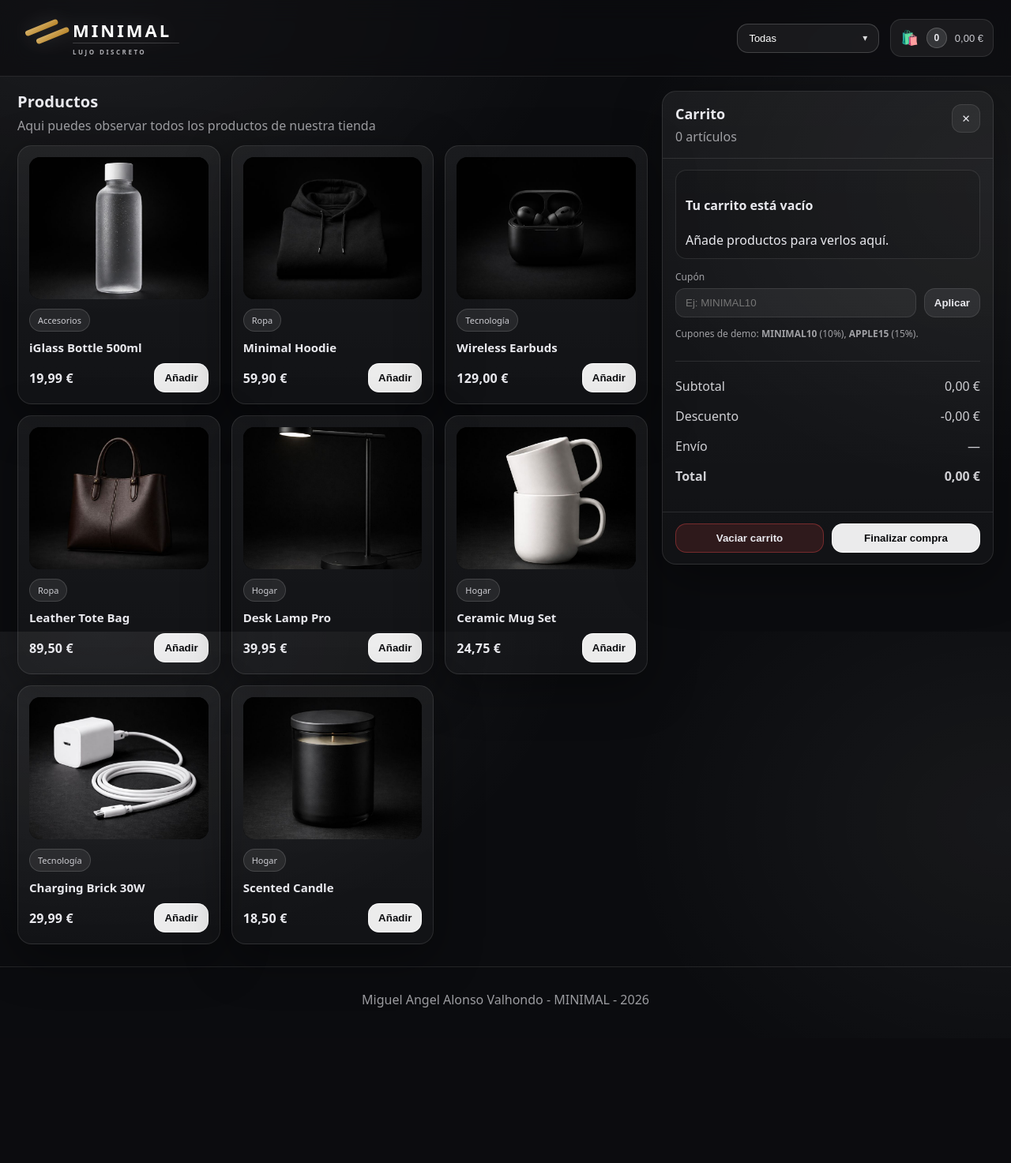
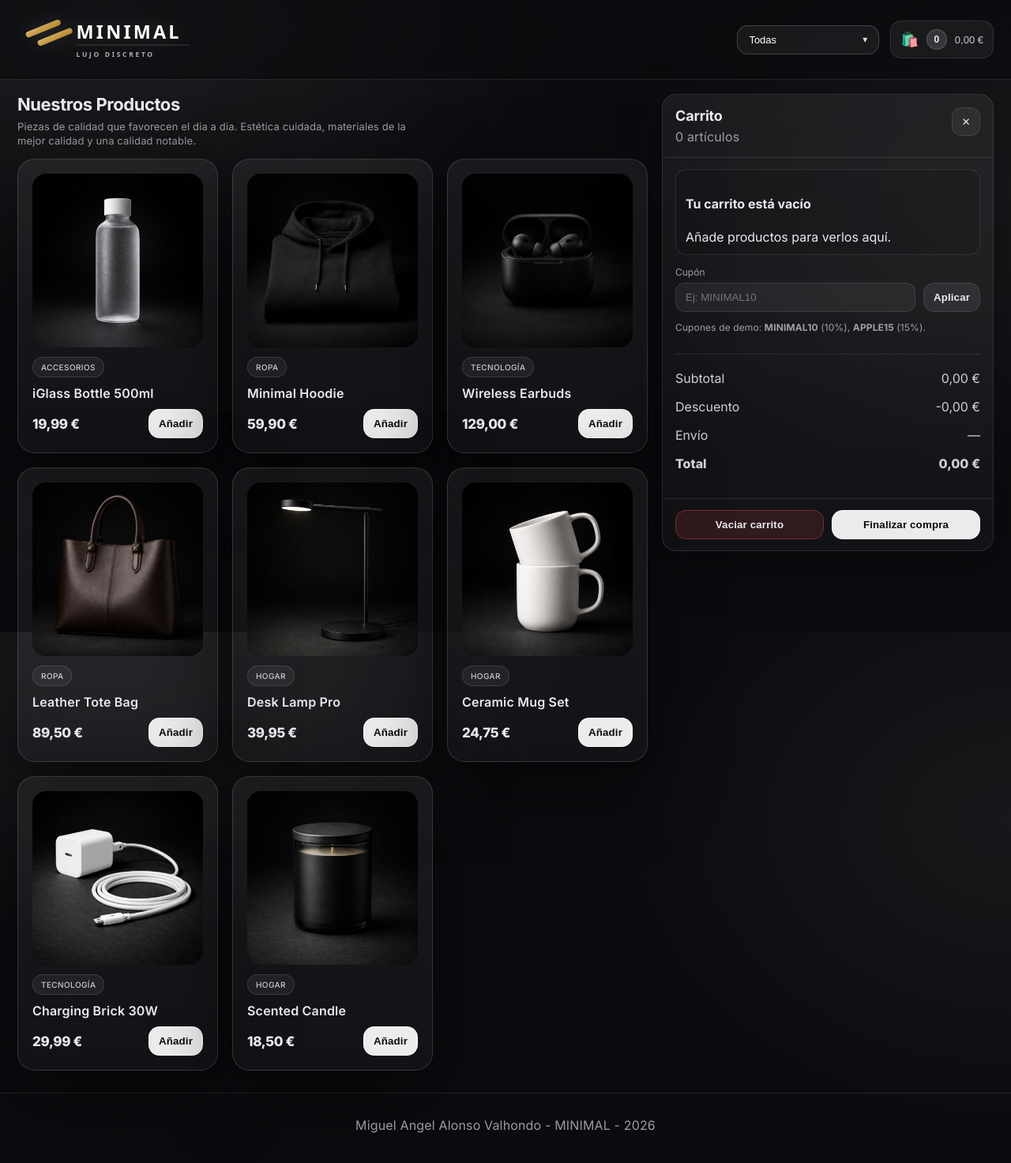
Before and after one commit to miguelAV33/ejercicios, a PHP site: page / in a window 1280 px wide. Shown: the whole page at 79% size. Before the commit the page ends 1276 px from the top, so only its background shows below. Run offline with PHP 8.4, Linux system fonts and the light colour scheme; some libraries are stand-ins or nearby versions.

Commit message:
Update Responsive

```diff
--- a/ejercicioCompras/app.js
+++ b/ejercicioCompras/app.js
@@ -1,6 +1,3 @@
-// ==============================
-// Productos (tus PNG locales)
-// ==============================
 const productos = [
   {
     id: 1,
@@ -60,7 +57,6 @@ const productos = [
   },
 ];
 
-// Imagen fallback (por si alguna falla)
 const FALLBACK_IMG = "assets/products/botellaAgua.png";
 
 // ==============================
@@ -69,10 +65,7 @@ const FALLBACK_IMG = "assets/products/botellaAgua.png";
 let carrito = [];
 let cupon = { codigo: "", porcentaje: 0 };
 
-const CUPONES = {
-  MINIMAL10: 0.1,
-  APPLE15: 0.15,
-};
+const CUPONES = { MINIMAL10: 0.1, APPLE15: 0.15 };
 const ENVIO_GRATIS_DESDE = 150;
 
 // ==============================
@@ -91,14 +84,12 @@ const envioEl = document.getElementById("envio");
 const totalCarritoEl = document.getElementById("totalCarrito");
 const mensajeEnvio = document.getElementById("mensajeEnvio");
 
-// Dropdown
 const dropdownToggle = document.getElementById("dropdownToggle");
 const dropdownMenu = document.getElementById("dropdownMenu");
 const dropdownOverlay = document.getElementById("dropdownOverlay");
 const dropdown = document.querySelector(".dropdown");
-const dropdownLabel = document.querySelector(".dropdown-label");
+const dropdownLabel = document.querySelector("#dropdownToggle .dropdown-label");
 
-// Botones / inputs
 const btnVaciar = document.getElementById("btnVaciar");
 const btnCheckout = document.getElementById("btnCheckout");
 const btnAplicarCupon = document.getElementById("btnAplicarCupon");
@@ -107,6 +98,7 @@ const inputCupon = document.getElementById("inputCupon");
 const btnAbrirCarrito = document.getElementById("btnAbrirCarrito");
 const btnCerrarCarrito = document.getElementById("btnCerrarCarrito");
 const panelCarrito = document.getElementById("panelCarrito");
+const cartOverlay = document.getElementById("cartOverlay");
 
 // Quick View
 const qvOverlay = document.getElementById("qvOverlay");
@@ -211,14 +203,10 @@ function renderProductos(lista) {
       </div>
     `;
 
-    // ✅ Debug + fallback si falla la imagen
     const img = card.querySelector("img");
-    img.addEventListener("error", () => {
-      console.error("❌ No se pudo cargar:", p.imagen);
-      img.src = FALLBACK_IMG;
-    });
+    img.addEventListener("error", () => (img.src = FALLBACK_IMG));
 
-    // ✅ Click en tarjeta => Quick View (excepto botón)
+    // Click en card => Quick View (excepto botón)
     card.addEventListener("click", (e) => {
       if (e.target.closest("button")) return;
       abrirQuickView(p);
@@ -227,9 +215,9 @@ function renderProductos(lista) {
     gridProductos.appendChild(card);
   });
 
-  // Botón añadir
   gridProductos.querySelectorAll("button[data-id]").forEach((btn) => {
-    btn.addEventListener("click", () => {
+    btn.addEventListener("click", (e) => {
+      e.stopPropagation();
       const id = Number(btn.dataset.id);
       añadirAlCarrito(id);
     });
@@ -237,7 +225,7 @@ function renderProductos(lista) {
 }
 
 // ==============================
-// Render Carrito con miniaturas + controles +/−
+// Render Carrito
 // ==============================
 function renderCarrito() {
   listaCarrito.innerHTML = "";
@@ -278,21 +266,17 @@ function renderCarrito() {
         <button class="remove" data-id="${item.id}">Eliminar</button>
       `;
 
-      // fallback miniatura
       const img = row.querySelector(".cart-thumb img");
-      img.addEventListener("error", () => {
-        img.src = FALLBACK_IMG;
-      });
+      img.addEventListener("error", () => (img.src = FALLBACK_IMG));
 
       listaCarrito.appendChild(row);
     });
 
     // Eliminar
     listaCarrito.querySelectorAll(".remove").forEach((btn) => {
-      btn.addEventListener("click", () => {
-        const id = Number(btn.dataset.id);
-        eliminarDelCarrito(id);
-      });
+      btn.addEventListener("click", () =>
+        eliminarDelCarrito(Number(btn.dataset.id)),
+      );
     });
 
     // +/−
@@ -334,7 +318,7 @@ function renderCarrito() {
 }
 
 // ==============================
-// Dropdown categorías (divisor + iconos + check)
+// Dropdown categorías
 // ==============================
 function iconForCategory(cat) {
   const map = {
@@ -358,18 +342,26 @@ function buildDropdownItem(cat, selected) {
     <span class="check">✓</span>
   `;
 
-  item.addEventListener("click", () => {
-    dropdownLabel.textContent = cat;
+  // ✅ clave: evitar que el click “suba” y lo cierre antes
+  item.addEventListener("click", (e) => {
+    e.preventDefault();
+    e.stopPropagation();
 
-    dropdownMenu.querySelectorAll(".dropdown-item").forEach((i) => {
-      i.classList.remove("selected");
-    });
+    // Cambiar label
+    if (dropdownLabel) dropdownLabel.textContent = cat;
+
+    // Selected
+    dropdownMenu
+      .querySelectorAll(".dropdown-item")
+      .forEach((i) => i.classList.remove("selected"));
     item.classList.add("selected");
 
-    closeDropdown();
-
+    // Filtrar
     if (cat === "Todas") renderProductos(productos);
     else renderProductos(productos.filter((p) => p.categoria === cat));
+
+    // Cerrar (después de filtrar)
+    closeDropdown();
   });
 
   return item;
@@ -377,7 +369,6 @@ function buildDropdownItem(cat, selected) {
 
 function renderFiltroCategorias() {
   const categorias = ["Todas", ...new Set(productos.map((p) => p.categoria))];
-
   dropdownMenu.innerHTML = "";
 
   dropdownMenu.appendChild(buildDropdownItem(categorias[0], true));
@@ -386,9 +377,9 @@ function renderFiltroCategorias() {
   divider.className = "dropdown-divider";
   dropdownMenu.appendChild(divider);
 
-  categorias.slice(1).forEach((cat) => {
-    dropdownMenu.appendChild(buildDropdownItem(cat, false));
-  });
+  categorias
+    .slice(1)
+    .forEach((cat) => dropdownMenu.appendChild(buildDropdownItem(cat, false)));
 }
 
 function openDropdown() {
@@ -402,9 +393,7 @@ function closeDropdown() {
   dropdownOverlay.classList.remove("active");
 }
 function toggleDropdown() {
-  const isOpen = dropdownMenu.classList.contains("active");
-  if (isOpen) closeDropdown();
-  else openDropdown();
+  dropdownMenu.classList.contains("active") ? closeDropdown() : openDropdown();
 }
 
 // ==============================
@@ -469,10 +458,8 @@ async function eliminarDelCarrito(idProducto) {
     showCancelButton: true,
     confirmButtonText: "Sí, eliminar",
     cancelButtonText: "Cancelar",
-    confirmButtonColor: "#ffffff",
-    cancelButtonColor: "#333",
+    background: "#11131a",
     color: "#e9e9ee",
-    background: "#11131a",
   });
 
   if (res.isConfirmed) {
@@ -499,10 +486,8 @@ async function vaciarCarrito() {
     showCancelButton: true,
     confirmButtonText: "Sí, vaciar",
     cancelButtonText: "Cancelar",
-    confirmButtonColor: "#ffffff",
-    cancelButtonColor: "#333",
+    background: "#11131a",
     color: "#e9e9ee",
-    background: "#11131a",
   });
 
   if (res.isConfirmed) {
@@ -535,13 +520,26 @@ function aplicarCupon() {
   renderCarrito();
 }
 
+// ✅ Responsive carrito: móvil drawer / escritorio scroll
 function abrirCarrito() {
+  if (window.matchMedia("(max-width: 720px)").matches) {
+    panelCarrito.classList.add("open");
+    cartOverlay.classList.add("active");
+    return;
+  }
   panelCarrito.scrollIntoView({ behavior: "smooth", block: "start" });
 }
+
 function cerrarCarrito() {
+  if (window.matchMedia("(max-width: 720px)").matches) {
+    panelCarrito.classList.remove("open");
+    cartOverlay.classList.remove("active");
+    return;
+  }
   window.scrollTo({ top: 0, behavior: "smooth" });
 }
 
+// ✅ Checkout: confirma y vacía carrito
 async function checkout() {
   const total = calcularTotal();
 
@@ -561,19 +559,15 @@ async function checkout() {
     showCancelButton: true,
     confirmButtonText: "Confirmar",
     cancelButtonText: "Cancelar",
-    confirmButtonColor: "#ffffff",
-    cancelButtonColor: "#333",
     background: "#11131a",
     color: "#e9e9ee",
   });
 
   if (!res.isConfirmed) return;
 
-  // ✅ “Compra realizada”: vaciar carrito + reset cupón
   carrito = [];
   cupon = { codigo: "", porcentaje: 0 };
   inputCupon.value = "";
-
   renderCarrito();
 
   Swal.fire({
@@ -586,10 +580,8 @@ async function checkout() {
     color: "#e9e9ee",
   });
 
-  // opcional: subir arriba
-  // window.scrollTo({ top: 0, behavior: "smooth" });
+  if (window.matchMedia("(max-width: 720px)").matches) cerrarCarrito();
 }
-
 
 // ==============================
 // Init
@@ -606,44 +598,54 @@ function init() {
 
   btnAbrirCarrito.addEventListener("click", abrirCarrito);
   btnCerrarCarrito.addEventListener("click", cerrarCarrito);
+  cartOverlay.addEventListener("click", cerrarCarrito);
 
-  // Dropdown
+  // ✅ Toggle dropdown (blindado)
   dropdownToggle.addEventListener("click", (e) => {
     e.preventDefault();
     e.stopPropagation();
     toggleDropdown();
   });
 
-  dropdownOverlay.addEventListener("click", closeDropdown);
+  // ✅ Overlay cierra dropdown
+  dropdownOverlay.addEventListener("click", (e) => {
+    e.preventDefault();
+    e.stopPropagation();
+    closeDropdown();
+  });
 
+  // ✅ Click fuera cierra dropdown
   document.addEventListener("click", (e) => {
     if (!e.target.closest(".dropdown")) closeDropdown();
   });
 
-  // Quick View: cerrar
+  // Quick View close + actions
   qvOverlay.addEventListener("click", cerrarQuickView);
   qvClose.addEventListener("click", cerrarQuickView);
 
-  // Escape: cierra ambos (dropdown y quick view)
-  document.addEventListener("keydown", (e) => {
-    if (e.key === "Escape") {
-      closeDropdown();
-      cerrarQuickView();
-    }
-  });
-
-  // Quick View: acciones
-  qvAdd.addEventListener("click", () => {
+  qvAdd.addEventListener("click", (e) => {
+    e.preventDefault();
+    e.stopPropagation();
     if (!qvProductoActual) return;
     añadirAlCarrito(qvProductoActual.id);
   });
 
-  qvBuy.addEventListener("click", () => {
+  qvBuy.addEventListener("click", (e) => {
+    e.preventDefault();
+    e.stopPropagation();
     if (!qvProductoActual) return;
     añadirAlCarrito(qvProductoActual.id);
     cerrarQuickView();
     abrirCarrito();
   });
+
+  document.addEventListener("keydown", (e) => {
+    if (e.key === "Escape") {
+      closeDropdown();
+      cerrarQuickView();
+      if (window.matchMedia("(max-width: 720px)").matches) cerrarCarrito();
+    }
+  });
 }
 
 init();
--- a/ejercicioCompras/index.html
+++ b/ejercicioCompras/index.html
@@ -7,21 +7,18 @@
 		<title>MINIMAL</title>
 		<link rel="stylesheet" href="styles.css">
 
-
 		<!-- SweetAlert2 -->
 		<script src="https://cdn.jsdelivr.net/npm/sweetalert2@11"></script>
 	</head>
 
-
 	<body>
 		<header class="topbar">
-		<div class="brand">
-			<img src="assets/logo-minimal.svg"
-				alt="MINIMAL"
-				class="logo">
-</div>
+			<div class="brand">
+				<!-- Logo (SVG como archivo) -->
+				<img src="assets/logo-minimal.svg"
+					alt="MINIMAL · Lujo silencioso"
+					class="logo">
 			</div>
-
 
 			<div class="actions">
 				<div class="dropdown">
@@ -35,7 +32,6 @@
 					<div class="dropdown-overlay"
 						id="dropdownOverlay"></div>
 				</div>
-
 
 				<button id="btnAbrirCarrito"
 					class="cart-btn"
@@ -55,21 +51,18 @@
 			</div>
 		</header>
 
-
 		<main class="layout">
 			<section class="products">
 				<div class="section-head">
-					<h2>Productos</h2>
+					<h2>Nuestros Productos</h2>
 					<p class="muted">
-						Aqui puedes observar todos los productos de nuestra tienda
+						Piezas de calidad que favorecen el dia a dia. Estética cuidada, materiales de la mejor calidad y una calidad notable.
 					</p>
 				</div>
-
 
 				<div id="gridProductos"
 					class="grid"></div>
 			</section>
-
 
 			<aside class="cart"
 				id="panelCarrito">
@@ -88,11 +81,9 @@
 					</button>
 				</div>
 
-
 				<div class="cart-body">
 					<div id="listaCarrito"
 						class="cart-list"></div>
-
 
 					<div class="coupon">
 						<label for="inputCupon">Cupón</label>
@@ -113,7 +104,6 @@
 							(15%).
 						</p>
 					</div>
-
 
 					<div class="totals">
 						<div class="line">
@@ -137,7 +127,6 @@
 					</div>
 				</div>
 
-
 				<div class="cart-footer">
 					<button id="btnVaciar"
 						class="btn danger">
@@ -151,18 +140,19 @@
 			</aside>
 		</main>
 
-
 		<footer class="footer">
 			<p class="muted">
 				Miguel Angel Alonso Valhondo - MINIMAL - 2026
 			</p>
 		</footer>
 
+		<!-- Overlay carrito (móvil drawer) -->
+		<div class="cart-overlay"
+			id="cartOverlay"></div>
 
 		<!-- QUICK VIEW MODAL -->
 		<div class="qv-overlay"
 			id="qvOverlay"></div>
-
 
 		<div class="qv-modal"
 			id="qvModal"
@@ -173,13 +163,11 @@
 				✕
 			</button>
 
-
 			<div class="qv-media">
 				<img id="qvImg"
 					src
 					alt>
 			</div>
-
 
 			<div class="qv-info">
 				<div class="qv-top">
@@ -191,11 +179,9 @@
 					</p>
 				</div>
 
-
 				<div class="qv-bottom">
 					<div class="qv-price"
 						id="qvPrice"></div>
-
 
 					<div class="qv-actions">
 						<button class="btn secondary"
@@ -211,7 +197,7 @@
 			</div>
 		</div>
 
-
+		<!-- Tip: cambia v=... si el navegador cachea -->
 		<script src="app.js"></script>
 	</body>
 </html>
--- a/ejercicioCompras/styles.css
+++ b/ejercicioCompras/styles.css
@@ -1,3 +1,5 @@
+@import url("https://fonts.googleapis.com/css2?family=Inter:wght@400;500;600;700;800&display=swap");
+
 :root {
   --bg: #0b0c0f;
   --text: #e9e9ee;
@@ -17,9 +19,18 @@ body {
 }
 body {
   margin: 0;
-  font-family: ui-sans-serif, system-ui, -apple-system, Segoe UI, Roboto,
-    Helvetica, Arial;
-  background: radial-gradient(
+  font-family:
+    "Inter",
+    system-ui,
+    -apple-system,
+    BlinkMacSystemFont,
+    "Segoe UI",
+    Roboto,
+    Helvetica,
+    Arial,
+    sans-serif;
+  background:
+    radial-gradient(
       1200px 800px at 10% 0%,
       rgba(255, 255, 255, 0.08),
       transparent 50%
@@ -58,11 +70,12 @@ body {
   align-items: center;
   gap: 10px;
 }
-.logo{
-  height: 60px;
+
+.logo {
+  height: 64px;
   width: auto;
   display: block;
-  filter: drop-shadow(0 0 12px rgba(255,255,255,.15));
+  filter: drop-shadow(0 0 12px rgba(255, 255, 255, 0.15));
 }
 
 .actions {
@@ -129,39 +124,45 @@ select:focus {
   background: rgba(255, 255, 255, 0.12);
   border: 1px solid rgba(255, 255, 255, 0.18);
   font-size: 12px;
-  font-weight: 600;
+  font-weight: 700;
 }
 .total-top {
   font-size: 13px;
   color: rgba(233, 233, 238, 0.85);
 }
 
-/* ===== LAYOUT ===== */
+/* ===== LAYOUT (PC como antes pero mejor) ===== */
 .layout {
   display: grid;
   grid-template-columns: 1fr 420px;
   gap: 18px;
   padding: 18px 22px 28px;
   align-items: start;
+
+  max-width: 1400px;
+  margin: 0 auto;
 }
 
 .section-head h2 {
   margin: 0;
-  font-size: 20px;
-  font-weight: 650;
-  letter-spacing: 0.2px;
+  font-size: 26px;
+  font-weight: 800;
+  letter-spacing: -0.03x;
 }
 .section-head p {
   margin: 6px 0 14px;
+  max-width: 520px;
+  line-height: 1.5;
 }
 
+/* ===== GRID (PC 3 columnas) ===== */
 .grid {
   display: grid;
   grid-template-columns: repeat(3, minmax(0, 1fr));
   gap: 14px;
 }
 
-/* ===== CARDS PRODUCTOS ===== */
+/* ===== CARD ===== */
 .card {
   background: linear-gradient(
     180deg,
@@ -176,7 +177,11 @@ select:focus {
   flex-direction: column;
   gap: 12px;
   overflow: hidden;
-  transition: transform 0.15s ease, border-color 0.2s ease, background 0.2s ease;
+  transition:
+    transform 0.15s ease,
+    border-color 0.2s ease,
+    background 0.2s ease;
+  cursor: pointer;
 }
 .card:hover {
   transform: translateY(-2px);
@@ -251,8 +256,11 @@ select:focus {
   padding: 10px 12px;
   border-radius: 14px;
   cursor: pointer;
-  transition: transform 0.08s ease, background 0.2s ease, border-color 0.2s ease;
-  font-weight: 600;
+  transition:
+    transform 0.08s ease,
+    background 0.2s ease,
+    border-color 0.2s ease;
+  font-weight: 700;
 }
 .btn:hover {
   background: rgba(255, 255, 255, 0.09);
@@ -434,7 +471,7 @@ input:focus {
 }
 .total {
   font-size: 16px;
-  font-weight: 800;
+  font-weight: 900;
 }
 
 .cart-footer {
@@ -529,25 +539,19 @@ input:focus {
   cursor: pointer;
   font-size: 13px;
 
-  transition: background 0.2s ease, border-color 0.2s ease, transform 0.08s ease;
+  transition:
+    background 0.2s ease,
+    border-color 0.2s ease,
+    transform 0.08s ease;
 }
-
-.dropdown-label {
-  display: inline-flex;
-  align-items: center;
-  gap: 10px;
-}
-
 .dropdown-toggle:hover {
   background: rgba(255, 255, 255, 0.1);
   border-color: rgba(255, 255, 255, 0.22);
 }
-
 .dropdown-toggle:active {
   transform: scale(0.99);
 }
 
-/* Flecha */
 .dropdown-toggle .arrow {
   display: inline-block;
   font-size: 12px;
@@ -788,42 +775,213 @@ input:focus {
   }
 }
 
-/* ===== CARRITO: + / − moderno ===== */
-.qty-controls {
-  display: inline-flex;
-  align-items: center;
-  gap: 8px;
-  padding: 6px 8px;
-  border-radius: 999px;
-  border: 1px solid rgba(255, 255, 255, 0.14);
-  background: rgba(255, 255, 255, 0.06);
+/* ===== Premium PC tweaks ===== */
+@media (min-width: 1101px) {
+  .product-image {
+    height: 200px;
+    border-radius: 16px;
+  }
+  .card {
+    padding: 16px;
+  }
+  .section-head h2 {
+    font-size: 22px;
+  }
+  .section-head p {
+    font-size: 13px;
+    line-height: 1.4;
+  }
+  .cart {
+    top: 92px;
+    max-height: calc(100vh - 120px);
+  }
 }
 
-.qty-btn {
-  width: 28px;
-  height: 28px;
-  border-radius: 10px;
-  border: 1px solid rgba(255, 255, 255, 0.14);
-  background: rgba(255, 255, 255, 0.06);
-  color: #fff;
-  cursor: pointer;
-  display: grid;
-  place-items: center;
-  line-height: 1;
-  transition: transform 0.08s ease, background 0.15s ease;
+/* ===== Tablet ===== */
+@media (max-width: 1100px) {
+  .layout {
+    grid-template-columns: 1fr;
+    max-width: 100%;
+    margin: 0;
+  }
+  .cart {
+    position: relative;
+    top: 0;
+    max-height: none;
+  }
+  .grid {
+    grid-template-columns: repeat(2, minmax(0, 1fr));
+  }
 }
 
-.qty-btn:hover {
-  background: rgba(255, 255, 255, 0.1);
-}
-.qty-btn:active {
-  transform: scale(0.98);
+/* ===== Mobile ===== */
+@media (max-width: 720px) {
+  .grid {
+    grid-template-columns: 1fr;
+  }
+
+  .topbar {
+    flex-direction: column;
+    align-items: stretch;
+    gap: 12px;
+  }
+
+  .actions {
+    width: 100%;
+    justify-content: space-between;
+  }
+
+  .dropdown-toggle {
+    min-width: 160px;
+  }
+
+  .cart-btn {
+    flex: 1;
+    justify-content: space-between;
+  }
+
+  .layout {
+    padding: 14px 14px 24px;
+    gap: 14px;
+  }
+
+  /* Carrito como drawer móvil */
+  .cart {
+    position: fixed;
+    top: 74px;
+    right: 12px;
+    left: 12px;
+    bottom: 12px;
+    z-index: 250;
+
+    transform: translateY(110%);
+    transition: transform 0.35s cubic-bezier(0.16, 1, 0.3, 1);
+    max-height: none;
+  }
+
+  .cart.open {
+    transform: translateY(0);
+  }
+
+  .cart-overlay {
+    position: fixed;
+    inset: 0;
+    z-index: 240;
+    background: rgba(0, 0, 0, 0.45);
+    backdrop-filter: blur(12px);
+    opacity: 0;
+    pointer-events: none;
+    transition: opacity 0.18s ease;
+  }
+
+  .cart-overlay.active {
+    opacity: 1;
+    pointer-events: auto;
+  }
 }
 
-.qty-number {
-  min-width: 18px;
-  text-align: center;
-  font-size: 12px;
-  color: rgba(233, 233, 238, 0.92);
+/* ===== Tipografía moderna ===== */
+
+/* Títulos de sección */
+.section-head h2 {
   font-weight: 700;
+  letter-spacing: -0.02em;
 }
+
+/* Texto descriptivo */
+.section-head p,
+.muted {
+  font-weight: 400;
+  letter-spacing: 0.01em;
+}
+
+/* Títulos de producto */
+.card h3 {
+  font-weight: 600;
+  letter-spacing: -0.01em;
+  font-size: 15px;
+}
+
+/* Precio */
+.price {
+  font-weight: 800;
+  letter-spacing: -0.02em;
+  font-size: 17px;
+}
+
+/* Botones */
+.btn {
+  font-weight: 600;
+  letter-spacing: 0.01em;
+}
+
+/* Badge categoría */
+.badge {
+  font-weight: 500;
+  letter-spacing: 0.04em;
+  text-transform: uppercase;
+  font-size: 10px;
+}
+
+/* Dropdown */
+.dropdown-item {
+  font-weight: 500;
+}
+
+/* Carrito */
+.cart-head h2 {
+  font-weight: 700;
+  letter-spacing: -0.01em;
+}
+.cart-info-col h4 {
+  font-weight: 600;
+}
+
+@media (min-width: 1101px) {
+  /* más aire */
+  .grid {
+    gap: 18px;
+  }
+  .card {
+    padding: 18px;
+    border-radius: 22px;
+  }
+
+  /* imagen más editorial */
+  .product-image {
+    height: 220px;
+    border-radius: 18px;
+  }
+
+  /* sombra más elegante */
+  .card {
+    box-shadow: 0 30px 90px rgba(0, 0, 0, 0.55);
+    border-color: rgba(255, 255, 255, 0.14);
+  }
+  .card:hover {
+    transform: translateY(-4px);
+    border-color: rgba(255, 255, 255, 0.22);
+  }
+
+  /* tipografía un pelín más premium */
+  .card h3 {
+    font-size: 16px;
+    letter-spacing: 0.2px;
+  }
+  .price {
+    font-size: 17px;
+  }
+
+  /* badge más limpio */
+  .badge {
+    background: rgba(255, 255, 255, 0.06);
+    border-color: rgba(255, 255, 255, 0.12);
+  }
+}
+
+/* ✅ Si NO quieres 4 columnas en pantallas grandes, desactívalo */
+@media (min-width: 1500px) {
+  .grid {
+    grid-template-columns: repeat(3, minmax(0, 1fr));
+  }
+}
```
Also changed, not shown: other parts of ejercicioCompras/styles.css (+73 -105 lines).
